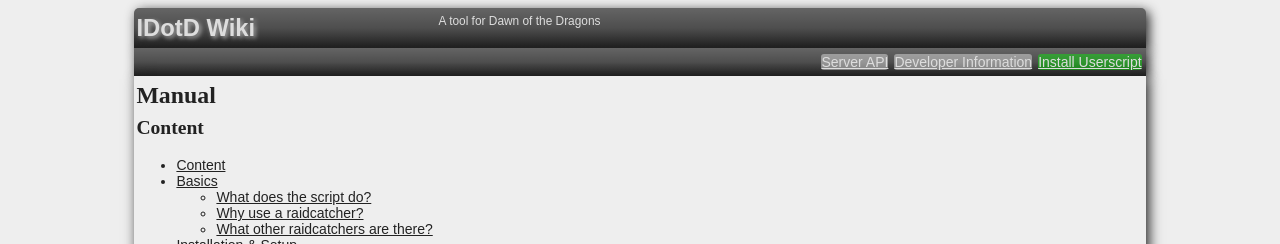
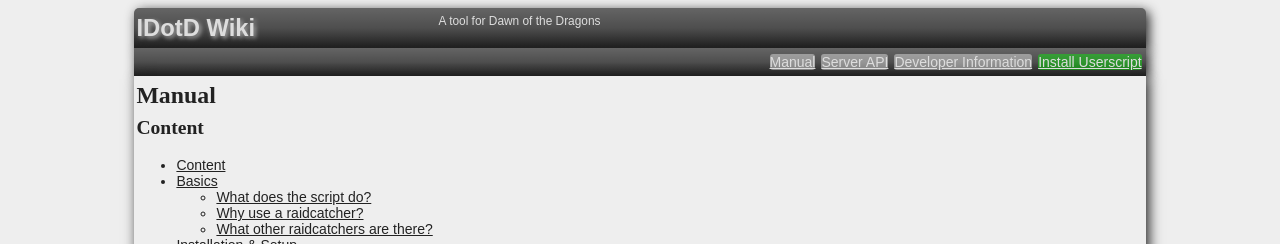
Before and after one commit to IDotD/IDotD.github.io, a Jekyll site: the page built from index.md, in a window 1280 px wide. Shown: the top 244 px of the page. Built offline with Jekyll 4.4.1, drawn with Linux system fonts in a browser that asks for light colours.

Commit message:
Update default.html

```diff
--- a/_layouts/default.html
+++ b/_layouts/default.html
@@ -23,6 +23,7 @@
                             </li>
                         {% endunless %}
                     {% endfor %}
+                    <li><a href="{{ site.baseurl }}/">Manual</a></li>
                 </ul>
             </nav>
         </div>
```
